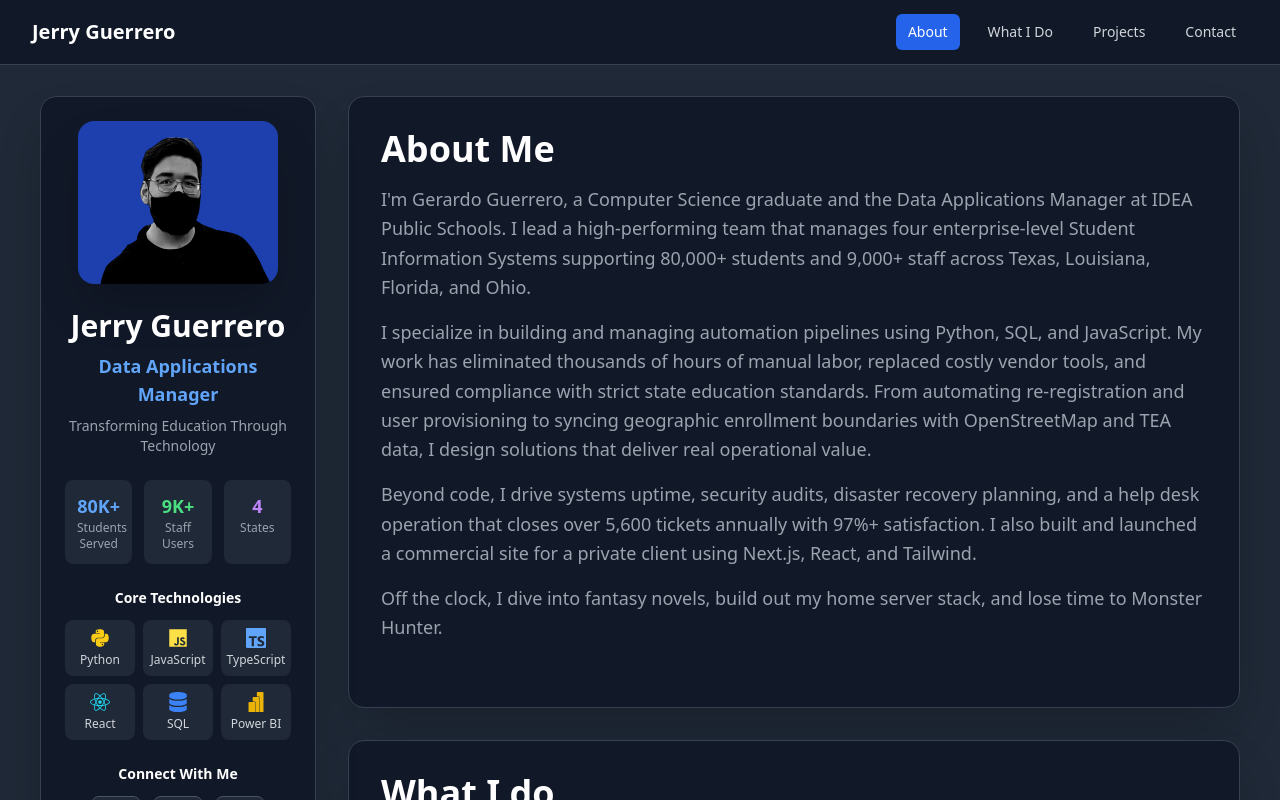
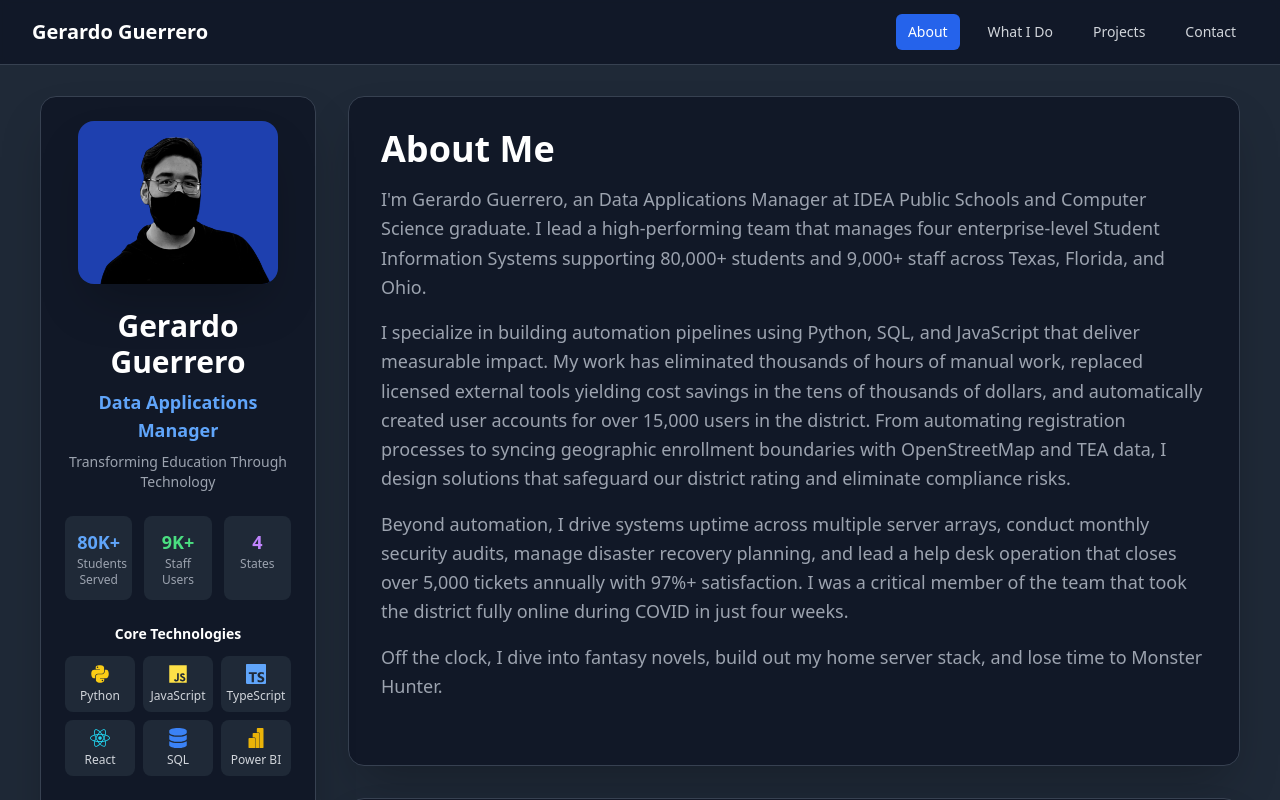
Before and after one commit to Durzo95/jerry-guerrero-portfolio, a Next.js app: page / in a window 1280 px wide. Shown: the top 800 px of the page. Built offline with nearby package versions, Linux system fonts and the light colour scheme.

Commit message:
Update personal references from "Jerry" to "Gerardo" throughout the profile components; enhance MainBodyAboutMe content for clarity and impact.

```diff
--- a/components/MainBodyAboutMe.tsx
+++ b/components/MainBodyAboutMe.tsx
@@ -8,24 +8,25 @@ export default function MainBodyAboutMe() {
       <MainBodyTitle title="About Me" />
       <div className="text-gray-400 mb-8 text-lg leading-relaxed">
         <p className="mt-4">
-          I'm Gerardo Guerrero, a Computer Science graduate and the Data Applications
-          Manager at IDEA Public Schools. I lead a high-performing team that manages
-          four enterprise-level Student Information Systems supporting 80,000+ students
-          and 9,000+ staff across Texas, Louisiana, Florida, and Ohio.
+          I'm Gerardo Guerrero, an Data Applications Manager at IDEA Public Schools and Computer Science
+          graduate. I lead a high-performing team that manages four enterprise-level Student Information
+          Systems supporting 80,000+ students and 9,000+ staff across Texas, Florida, and Ohio.
         </p>
         <p className="mt-4">
-          I specialize in building and managing automation pipelines using Python, SQL,
-          and JavaScript. My work has eliminated thousands of hours of manual labor,
-          replaced costly vendor tools, and ensured compliance with strict state education
-          standards. From automating re-registration and user provisioning to syncing
-          geographic enrollment boundaries with OpenStreetMap and TEA data, I design
-          solutions that deliver real operational value.
+          I specialize in building automation pipelines using Python, SQL, and JavaScript
+          that deliver measurable impact. My work has eliminated thousands of hours of
+          manual work, replaced licensed external tools yielding cost savings in the tens
+          of thousands of dollars, and automatically created user accounts for over 15,000 users in the district.
+          From automating registration processes to syncing geographic enrollment boundaries
+          with OpenStreetMap and TEA data, I design solutions that safeguard our district
+          rating and eliminate compliance risks.
         </p>
         <p className="mt-4">
-          Beyond code, I drive systems uptime, security audits, disaster recovery planning,
-          and a help desk operation that closes over 5,600 tickets annually with 97%+
-          satisfaction. I also built and launched a commercial site for a private client
-          using Next.js, React, and Tailwind.
+          Beyond automation, I drive systems uptime across multiple server arrays, conduct
+          monthly security audits, manage disaster recovery planning, and lead a help desk
+          operation that closes over 5,000 tickets annually with 97%+ satisfaction. I was
+          a critical member of the team that took the district fully online during COVID
+          in just four weeks.
         </p>
         <p className="mt-4">
           Off the clock, I dive into fantasy novels, build out my home server stack,
--- a/components/Navigation.tsx
+++ b/components/Navigation.tsx
@@ -54,7 +54,7 @@ const Navigation = () => {
               onClick={() => scrollToSection("about")}
               className="text-white text-xl font-bold hover:text-blue-400 transition-colors"
             >
-              Jerry Guerrero
+              Gerardo Guerrero
             </button>
           </div>
 
--- a/components/ProfilePhoto.tsx
+++ b/components/ProfilePhoto.tsx
@@ -5,7 +5,7 @@ export default function ProfilePhoto() {
     <figure className="flex justify-center mb-6">
       <Image
         src="/Headshot.png"
-        alt="Jerry Guerrero"
+        alt="Gerardo Guerrero"
         width={200}
         height={200}
         className="bg-blue-800 rounded-2xl shadow-2xl"
--- a/components/ProfileTitle.tsx
+++ b/components/ProfileTitle.tsx
@@ -2,7 +2,7 @@ export default function ProfileTitle() {
   return (
     <div className="text-center mb-6">
       {/* The name */}
-      <h1 className="text-3xl font-bold text-white mb-2">Jerry Guerrero</h1>
+      <h1 className="text-3xl font-bold text-white mb-2">Gerardo Guerrero</h1>
       {/* The title */}
       <h2 className="text-lg text-blue-400 font-semibold mb-2">
         Data Applications Manager
--- a/pages/index.tsx
+++ b/pages/index.tsx
@@ -8,7 +8,7 @@ const Home: NextPage = () => {
   return (
     <>
       <Head>
-        <title>Jerry Guerrero</title>
+        <title>Gerardo Guerrero</title>
         <link rel="icon" href="/favicon.ico" />
       </Head>
       <Navigation />
```
